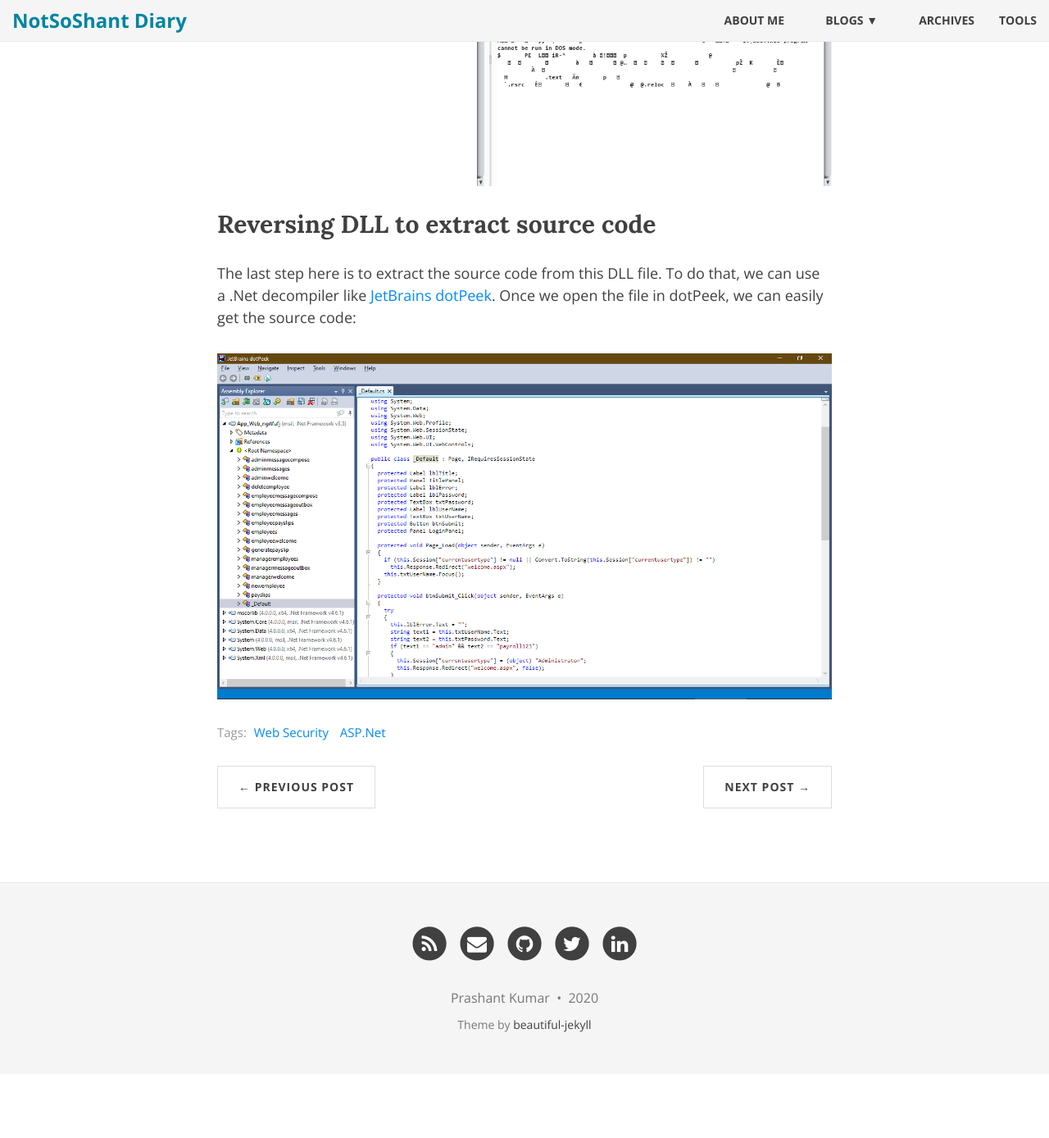
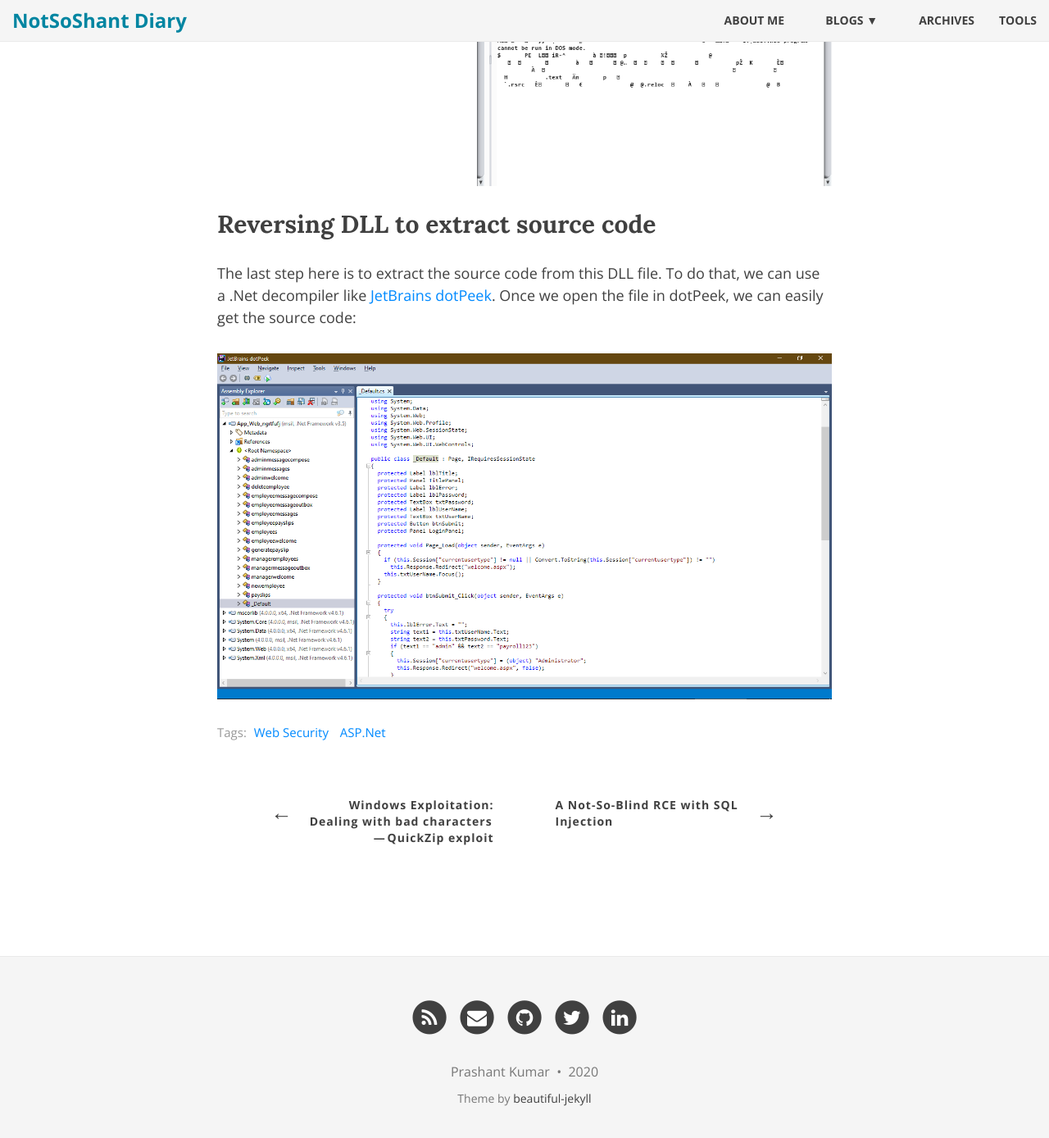
Before and after one commit to notsoshant/notsoshant.github.io, a Jekyll site: the page built from _posts/2020-01-26-extracting-source-code-from-pre-compiled-asp.net-applications.md, in a window 1280 px wide and 1400 px high, scrolled down 3001 px. Shown: the top 1388 px of the window at 82% size. Built offline with Jekyll 4.4.1, drawn with Linux system fonts in a browser that asks for light colours; before the commit the page ends 4311 px from its top, so only the background shows below that.

Commit message:
Pager changed

```diff
--- a/_layouts/post.html
+++ b/_layouts/post.html
@@ -48,18 +48,20 @@
         </div>
       {% endif %}
 
-      <ul class="pager blog-pager">
+      <section class="pager-main">
         {% if page.previous.url %}
-        <li class="previous">
-          <a href="{{ page.previous.url | relative_url }}" data-toggle="tooltip" data-placement="top" title="{{page.previous.title}}">&larr; Previous Post</a>
-        </li>
+        <a class="prev" href="{{ page.previous.url | relative_url }}" data-toggle="tooltip" data-placement="top" title="{{page.previous.title}}">
+          <span class="pager-arrow">&larr;</span>
+          <span class="col-2">{{page.previous.title}}</span>
+        </a>
         {% endif %}
         {% if page.next.url %}
-        <li class="next">
-          <a href="{{ page.next.url | relative_url }}" data-toggle="tooltip" data-placement="top" title="{{page.next.title}}">Next Post &rarr;</a>
-        </li>
+        <a class="next" href="{{ page.next.url | relative_url }}" data-toggle="tooltip" data-placement="top" title="{{page.next.title}}">
+          <span class="col-2">{{page.next.title}}</span>
+          <span class="pager-arrow">&rarr;</span>
+        </a>
         {% endif %}
-      </ul>
+      </section>
 
       {% if page.comments %}
         <div class="disqus-comments">
--- a/css/main.css
+++ b/css/main.css
@@ -590,40 +590,57 @@
 
 /* --- Pager --- */
 
-.pager li a {
-  text-transform: uppercase;
+.pager-main {
+  margin: 0;
+  padding: 0;
+  display: inline-block;
+}
+
+.pager-main a {
+  margin: 5% 0;
   font-size: 14px;
   font-weight: bold;
   letter-spacing: 1px;
-  padding: 10px 5px;
-  background-color: #FFF;
-  border-radius: 0;
   color: #404040;
 }
-@media only screen and (min-width: 768px) {
-  .pager li a {
-    padding: 15px 25px;
-  }
-}
-.pager li a:hover,
-.pager li a:focus {
-  color: #FFF;
-  border: 1px solid {{ site.hover-col }};
-  background-color: {{ site.hover-col }};
+
+.pager-main a:hover {
+  text-decoration: none;
+  color: {{ site.hover-col }};
 }
 
-.pager {
-  margin: 10px 0 0;
+.pager-main .prev {
+  float: left;
+  text-align: right;
+  padding: 0 5%;
+  width: 50%
 }
 
-.pager.blog-pager {
-  margin-top: 0;
+.pager-main .next {
+  float: right;
+  padding: 0 5%;
+  width: 50%;
 }
 
-@media only screen and (min-width: 768px) {
-  .pager.blog-pager {
-    margin-top: 10px;
-  }
+.col-2 {
+  display: inline-block;
+  width: 80%;
+}
+
+.pager-arrow {
+  display: inline-block;
+  width: 20%;
+  font-size: 26px;
+}
+
+.next .pager-arrow {
+  float: right;
+  padding-left: 5px;
+}
+
+.prev .pager-arrow {
+  float: left;
+  padding-right: 5px;
 }
 
 /* --- Tables --- */
```
Also changed, not shown: README.md.
